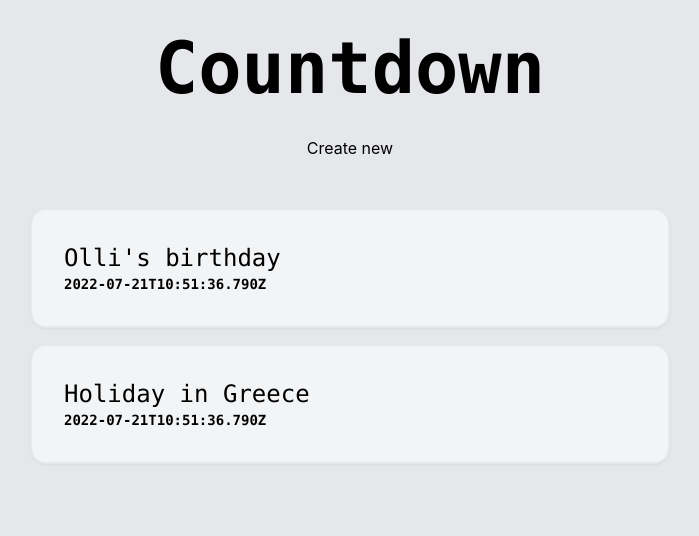
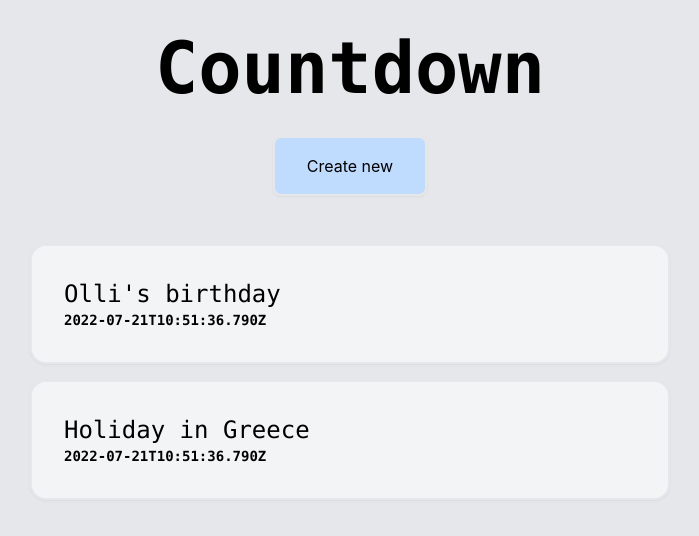
Before and after one commit to opamus/countdown-app, a React (Create React App) app: page / in a window 1280 px wide. Shown: the top 536 px of the page, without its empty margins (290-989 px from the left). Built offline with nearby package versions, Linux system fonts and the light colour scheme.

Commit message:
Add more styles and remove console logs

```diff
--- a/src/App.js
+++ b/src/App.js
@@ -21,9 +21,6 @@ const App = () => {
       darkMode: false,
     },
   ];
-
-  console.log(date, cardTitle, repeat, darkMode);
-  console.log(sampleData);
 
   const handleSubmit = (title, date, repeat, darkMode) => {
     if (repeat === 0 || repeat === 1) {
@@ -88,7 +85,10 @@ const App = () => {
           </form>
         </div>
       )}
-      <button onClick={() => setIsOpen(!isOpen)} className="mb-12">
+      <button
+        onClick={() => setIsOpen(!isOpen)}
+        className="mb-12 pl-8 pr-8 pt-4 pb-4 border-2 rounded-lg rounded bg-blue-200 drop-shadow-sm"
+      >
         {!isOpen ? "Create new" : "Cancel"}
       </button>
 
```
